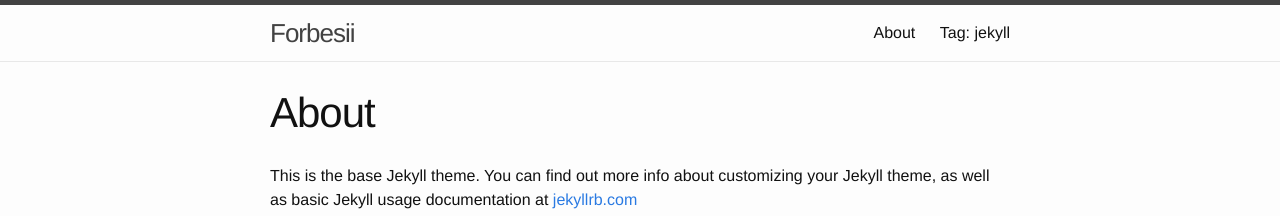
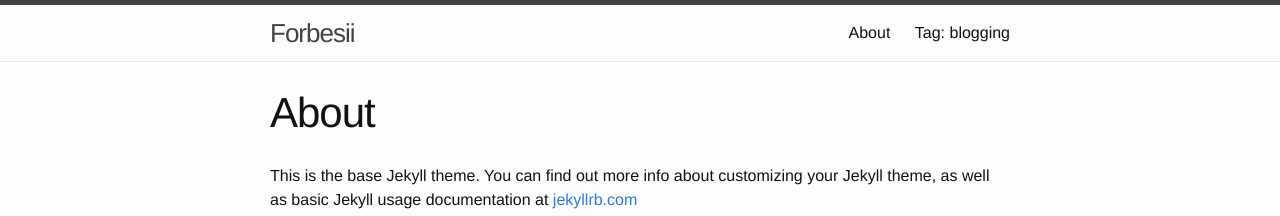
Before and after one commit to simon-gray/simon-gray.github.io, a Jekyll site: the page built from about.md, in a window 1280 px wide. Shown: the top 216 px of the page. Built offline with Jekyll 4.4.1, drawn with Linux system fonts in a browser that asks for light colours.

Commit message:
Update blogging.markdown

```diff
--- a/tag/blogging.markdown
+++ b/tag/blogging.markdown
@@ -1,6 +1,6 @@
 ---
 layout: tag
-title: "Tag: jekyll"
-tag: jekyll
-permalink: /tags/jekyll/
+title: "Tag: blogging"
+tag: blogging
+permalink: /tag/blogging/
 ---
```
